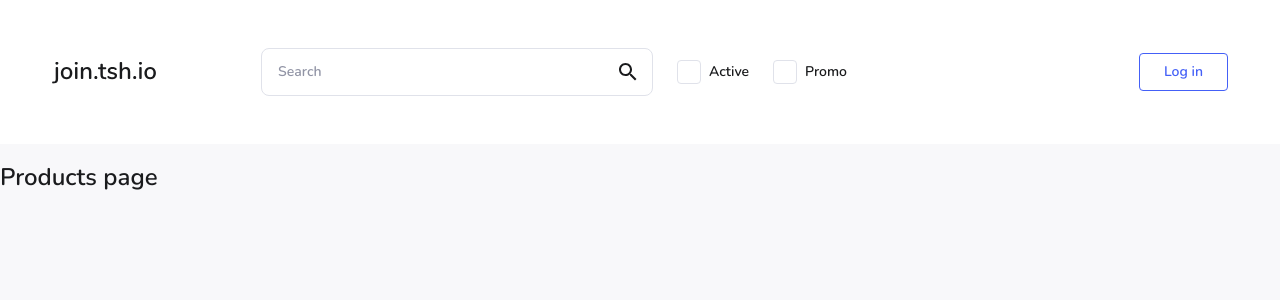
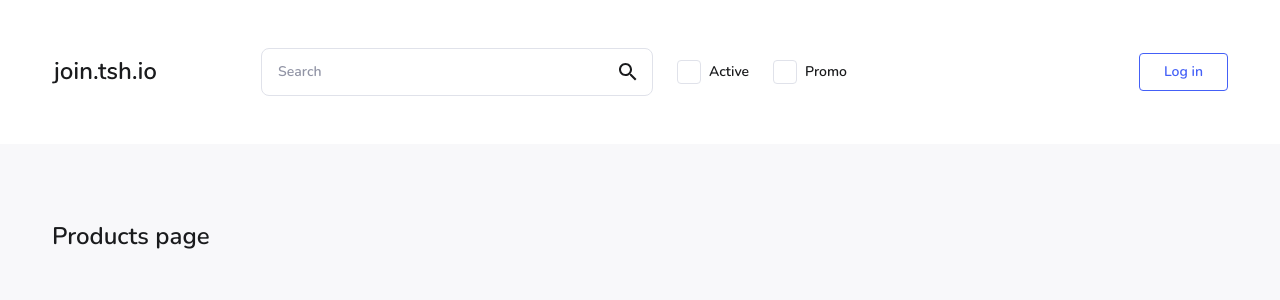
Before and after one commit to cichowsky/tsh, a React (Create React App) app: page / in a window 1280 px wide. Shown: the top 300 px of the page. Built offline with nearby package versions, Linux system fonts and the light colour scheme.

Commit message:
components: create main template

```diff
--- a/src/app/products/Products.tsx
+++ b/src/app/products/Products.tsx
@@ -1,15 +1,11 @@
 import React from 'react';
-import Header from 'components/Header/Header';
+import MainTemplate from 'components/templates/MainTemplate';
 import SearchForm from 'components/SearchForm/SearchForm';
 
 export const Products = () => {
   return (
-    <>
-      <Header>
-        <SearchForm />
-      </Header>
-
+    <MainTemplate headerContent={<SearchForm />}>
       <h2>Products page</h2>
-    </>
+    </MainTemplate>
   );
 };
--- /dev/null
+++ b/src/components/templates/MainTemplate.tsx
@@ -0,0 +1,38 @@
+import React, { ReactNode } from 'react';
+import styled from 'styled-components';
+import Header from 'components/Header/Header';
+
+const StyledMainTemplate = styled.div`
+  display: flex;
+  flex-direction: column;
+  min-height: 100vh;
+`;
+
+const StyledContent = styled.main`
+  flex-grow: 1;
+  width: 100%;
+  max-width: ${({ theme }) => theme.layout.maxWidth};
+  margin: 0 auto;
+  padding: 2.4rem;
+
+  ${({ theme }) => theme.mq.desktop} {
+    padding: 5.6rem 2.4rem;
+  }
+`;
+
+type MainTemplateProps = {
+  children: ReactNode;
+  headerContent?: ReactNode;
+};
+
+const MainTemplate = ({ children, headerContent = null }: MainTemplateProps) => {
+  return (
+    <StyledMainTemplate>
+      <Header>{headerContent}</Header>
+      <StyledContent>{children}</StyledContent>
+      {/* <footer>footer</footer> */}
+    </StyledMainTemplate>
+  );
+};
+
+export default MainTemplate;
--- a/src/styles/GlobalStyle.ts
+++ b/src/styles/GlobalStyle.ts
@@ -12,6 +12,7 @@ export const GlobalStyle = createGlobalStyle`
 
   html {
     font-size: 62.5%;
+    line-height: normal;
   }
 
   body {
```
